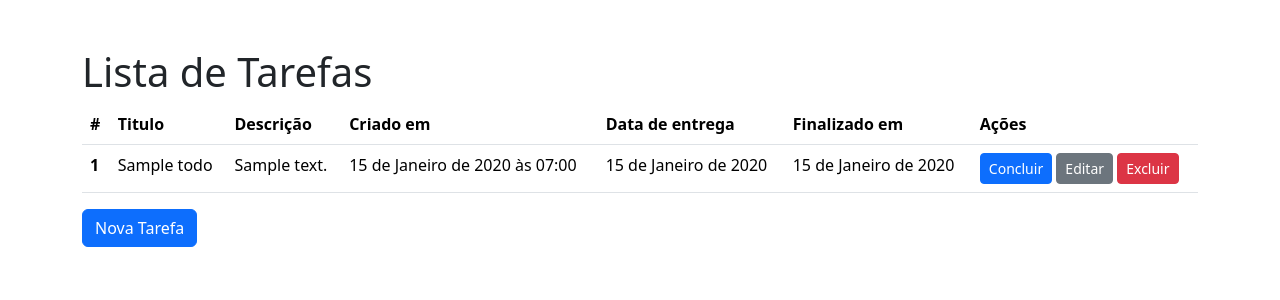
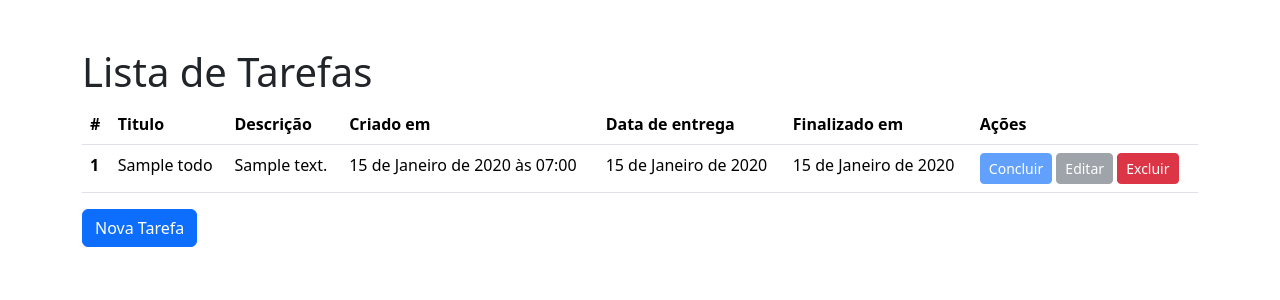
Before and after one commit to GenivaldoSerra/python, a Django app: page / in a window 1280 px wide. Shown: the part 56-356 px from the top of the page. Run offline with Django 5.2, Linux system fonts and the light colour scheme; tables that the repository leaves empty hold one stand-in row (values such as "Sample post").

Commit message:
feat: Finalizando botão concluir tarefa.

```diff
--- a/todo_list/setup/urls.py
+++ b/todo_list/setup/urls.py
@@ -1,7 +1,7 @@
 from django.contrib import admin
 from django.urls import path
 
-from todos.views import TodoCreateView, TodoDeleteView, TodoListView, TodoUpdateView
+from todos.views import TodoCompleteView, TodoCreateView, TodoDeleteView, TodoListView, TodoUpdateView
 
 urlpatterns = [
     path("admin/", admin.site.urls),
@@ -9,4 +9,5 @@ urlpatterns = [
     path("create/", TodoCreateView.as_view(), name="todo_create"),
     path("update/<int:pk>/", TodoUpdateView.as_view(), name="todo_update"),
     path("delete/<int:pk>/", TodoDeleteView.as_view(), name="todo_delete"),
+    path("complete/<int:pk>/", TodoCompleteView.as_view(), name="todo_complete"),
 ]
--- a/todo_list/todos/models.py
+++ b/todo_list/todos/models.py
@@ -10,3 +10,12 @@ class Todo(models.Model):
     created_at = models.DateTimeField(auto_now_add=True)
     deadline = models.DateField(verbose_name="Data de Entrega", null=False, blank=False)
     finished_at = models.DateField(null=True, blank=True)
+
+
+    class Meta:
+        ordering = ["deadline"]
+
+    def mark_has_completed(self):
+        if not self.finished_at:
+            self.finished_at = date.today()
+            self.save()
--- a/todo_list/todos/templates/todos/todo_list.html
+++ b/todo_list/todos/templates/todos/todo_list.html
@@ -29,8 +29,8 @@
               <td>{{ todo.deadline }}</td>
               <td>{{ todo.finished_at|default:"-" }}</td>
               <td>
-                  <a href="/todo/{{ todo.pk }}" class="btn btn-primary btn-sm">Concluir</a>
-                  <a href="{% url "todo_update" pk=todo.pk %}" class="btn btn-secondary btn-sm">Editar</a>
+                  <a href="{% url "todo_complete" pk=todo.pk %}" class="btn btn-primary btn-sm {% if todo.finished_at %}disabled{% endif %}">Concluir</a>
+                  <a href="{% url "todo_update" pk=todo.pk %}" class="btn btn-secondary btn-sm {% if todo.finished_at %}disabled{% endif %}">Editar</a>
                   <a href="{% url "todo_delete" pk=todo.pk %}" class="btn btn-danger btn-sm">Excluir</a>
               </td>
               </tr>
--- a/todo_list/todos/views.py
+++ b/todo_list/todos/views.py
@@ -1,4 +1,5 @@
-from django.views.generic import ListView, CreateView, UpdateView, DeleteView
+from django.shortcuts import get_object_or_404, redirect
+from django.views.generic import ListView, CreateView, UpdateView, DeleteView, View
 from django.urls import reverse_lazy
 
 from .models import Todo
@@ -21,3 +22,9 @@ class TodoUpdateView(UpdateView):
 class TodoDeleteView(DeleteView):
     model = Todo
     success_url = reverse_lazy("todo_list")
+
+class TodoCompleteView(View):
+    def get(self, request, pk):
+        todo = get_object_or_404(Todo, pk=pk)
+        todo.mark_has_completed()
+        return redirect("todo_list")
```
